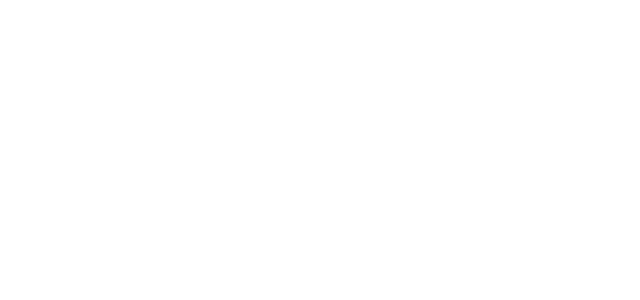
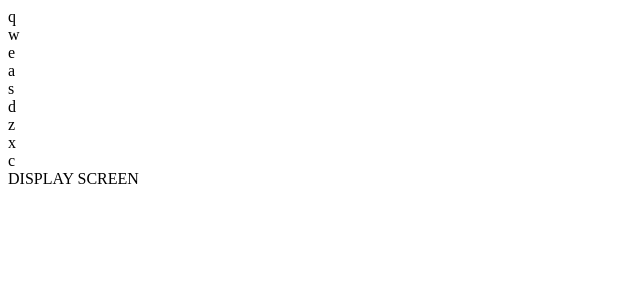
Before and after one commit to DainiusMI/03-Drum-Machine, a React (Vite) app: page / in a window 1280 px wide. Shown: the top 300 px of the page, without its empty margins (0-640 px from the left). Built offline with nearby package versions, Linux system fonts and the light colour scheme.

Commit message:
simple play and update screen

```diff
--- a/src/App.jsx
+++ b/src/App.jsx
@@ -3,10 +3,45 @@
 
 import "./assets/styles/css/index.css"
 
+import audioSamples from "./samples"
+
 export default function App() {
+
+
+  const [displayScreen, setDisplayScreen] = React.useState("DISPLAY SCREEN")
+
+  function triggerSample(event) {
+    setDisplayScreen(event.target.id)
+    event.target.firstChild.play()
+  }
+
   return (
-    <div className="App">
+    <div className="App" id="drum-machine">
+      <div className="sample-grid">
+        {
+          audioSamples.map((sample, idx) => {
+            return (
+              <div
+                key={idx}
+                id={sample.id}
+                className="drum-pad"
+                onClick={triggerSample}
+              >
+                <audio
+                  id={sample.triggerKey}
+                  src={sample.url}
+                  className="clip"
+                />
+              {sample.triggerKey}</div>
+            )
+          })
+        }
+      </div>
+      <div className="controls-container">
 
+        <div id="display">{displayScreen}</div>
+
+      </div>
     </div>
   )
 }
--- /dev/null
+++ b/src/samples.js
@@ -0,0 +1,47 @@
+export default [
+    {
+      id: "Heater 1",
+      triggerKey: "q",
+      url: "https://s3.amazonaws.com/freecodecamp/drums/Heater-1.mp3"
+    },
+    {
+      id: "Heater 2",
+      triggerKey: "w",
+      url: "https://s3.amazonaws.com/freecodecamp/drums/Heater-2.mp3"
+    },
+    {
+      id: "Heater 3",
+      triggerKey: "e",
+      url: "https://s3.amazonaws.com/freecodecamp/drums/Heater-3.mp3"
+    },
+    {
+      id: "Heater 4",
+      triggerKey: "a",
+      url: "https://s3.amazonaws.com/freecodecamp/drums/Heater-4_1.mp3"
+    },
+    {
+      id: "Clap",
+      triggerKey: "s",
+      url: "https://s3.amazonaws.com/freecodecamp/drums/Heater-6.mp3"
+    },
+    {
+      id: "Open-HH",
+      triggerKey: "d",
+      url: "https://s3.amazonaws.com/freecodecamp/drums/Dsc_Oh.mp3"
+    },
+    {
+      id: "Kick-n'-Hat",
+      triggerKey: "z",
+      url: "https://s3.amazonaws.com/freecodecamp/drums/Kick_n_Hat.mp3"
+    },
+    {
+      id: "Kick",
+      triggerKey: "x",
+      url: "https://s3.amazonaws.com/freecodecamp/drums/RP4_KICK_1.mp3"
+    },
+    {
+      id: "Closed-HH",
+      triggerKey: "c",
+      url: "https://s3.amazonaws.com/freecodecamp/drums/Cev_H2.mp3"
+    }
+    ]
```
